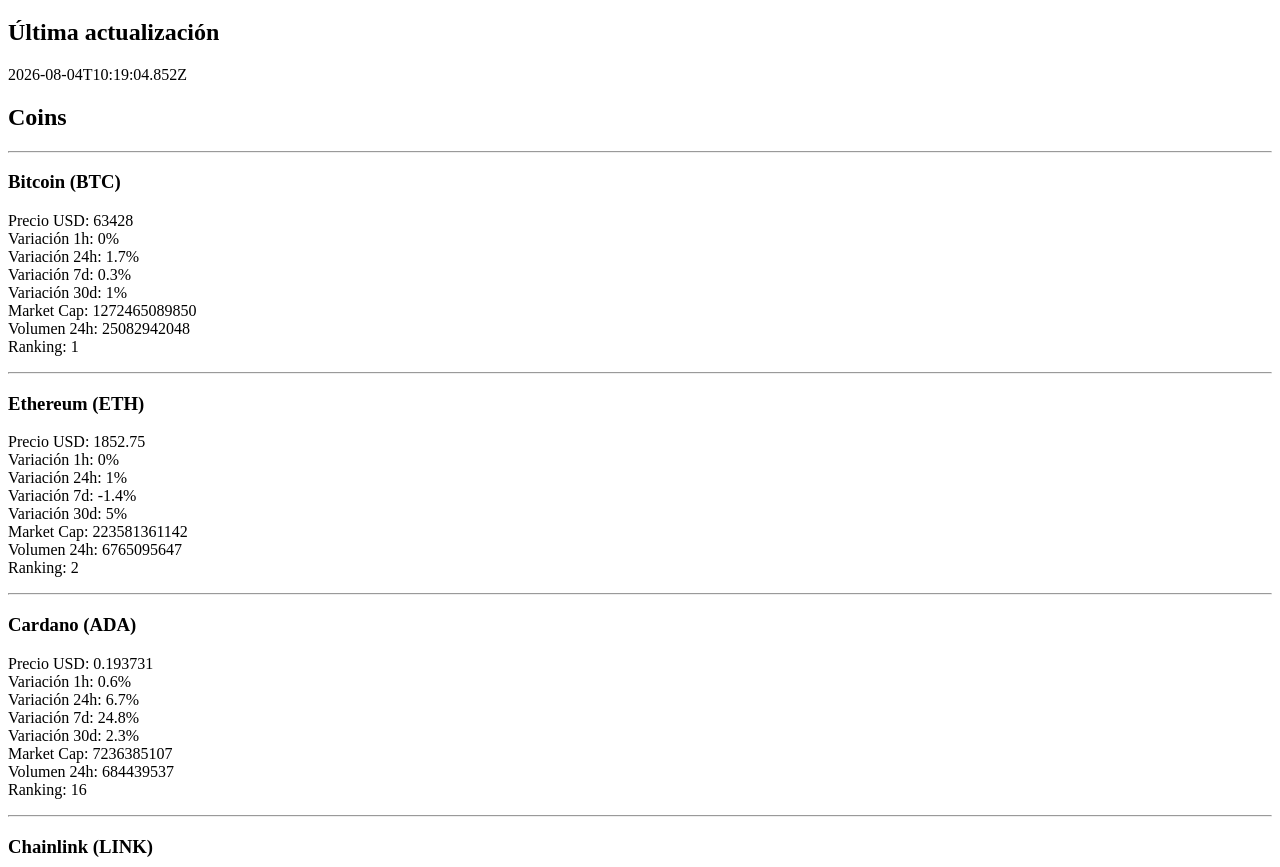
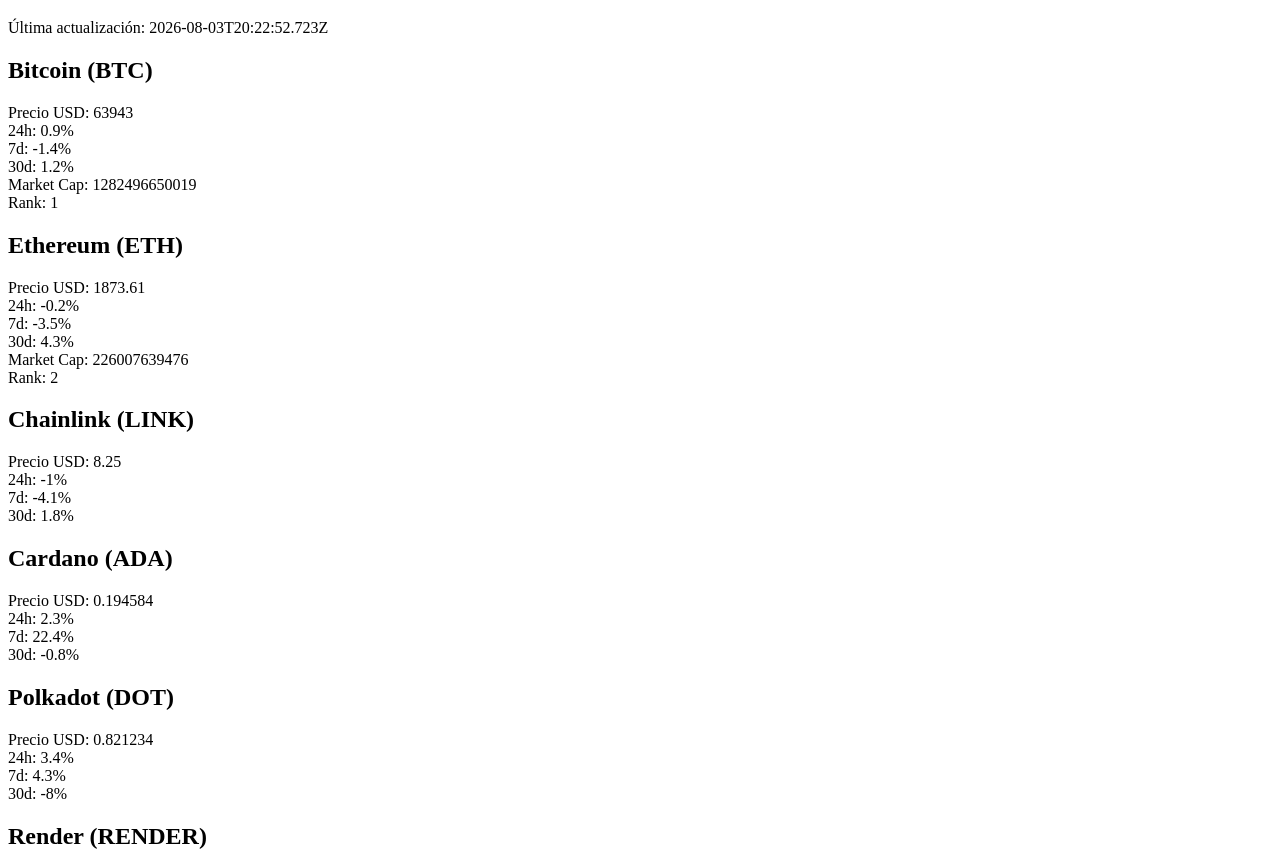
Before and after one commit to jbf1987/CryptoList, a plain HTML site: page data.html in a window 1280 px wide. Shown: the part 61-928 px from the top of the page. Drawn offline with Linux system fonts and the light colour scheme.

Commit message:
Update crypto market data display in HTML

```diff
--- a/data.html
+++ b/data.html
@@ -9,56 +9,59 @@
 
 <h1>Crypto Market Data</h1>
 
-<div id="content">
-Cargando datos...
-</div>
+<p>Última actualización: 2026-08-03T20:22:52.723Z</p>
 
-<script>
+<h2>Bitcoin (BTC)</h2>
+<p>
+Precio USD: 63943<br>
+24h: 0.9%<br>
+7d: -1.4%<br>
+30d: 1.2%<br>
+Market Cap: 1282496650019<br>
+Rank: 1
+</p>
 
-fetch("data/marketdata.json")
-.then(response => response.json())
-.then(data => {
+<h2>Ethereum (ETH)</h2>
+<p>
+Precio USD: 1873.61<br>
+24h: -0.2%<br>
+7d: -3.5%<br>
+30d: 4.3%<br>
+Market Cap: 226007639476<br>
+Rank: 2
+</p>
 
-let html = "";
+<h2>Chainlink (LINK)</h2>
+<p>
+Precio USD: 8.25<br>
+24h: -1%<br>
+7d: -4.1%<br>
+30d: 1.8%
+</p>
 
-html += "<h2>Última actualización</h2>";
-html += "<p>" + data.updated_at + "</p>";
+<h2>Cardano (ADA)</h2>
+<p>
+Precio USD: 0.194584<br>
+24h: 2.3%<br>
+7d: 22.4%<br>
+30d: -0.8%
+</p>
 
-html += "<h2>Coins</h2>";
+<h2>Polkadot (DOT)</h2>
+<p>
+Precio USD: 0.821234<br>
+24h: 3.4%<br>
+7d: 4.3%<br>
+30d: -8%
+</p>
 
-data.coins.forEach(coin => {
-
-html += `
-<hr>
-
-<h3>${coin.name} (${coin.symbol})</h3>
-
+<h2>Render (RENDER)</h2>
 <p>
-Precio USD: ${coin.price_usd}<br>
-Variación 1h: ${coin.change_1h_pct}%<br>
-Variación 24h: ${coin.change_24h_pct}%<br>
-Variación 7d: ${coin.change_7d_pct}%<br>
-Variación 30d: ${coin.change_30d_pct}%<br>
-Market Cap: ${coin.market_cap}<br>
-Volumen 24h: ${coin.volume_24h}<br>
-Ranking: ${coin.market_cap_rank}
+Precio USD: 1.36<br>
+24h: -0.7%<br>
+7d: -5.4%<br>
+30d: -15.9%
 </p>
-`;
-
-});
-
-document.getElementById("content").innerHTML = html;
-
-})
-
-.catch(error => {
-
-document.getElementById("content").innerHTML =
-"Error leyendo datos: " + error;
-
-});
-
-</script>
 
 </body>
 </html>
```
